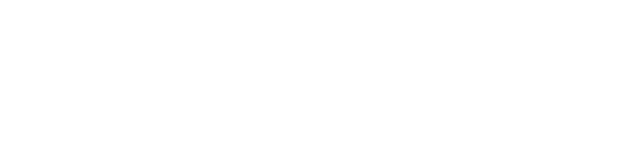
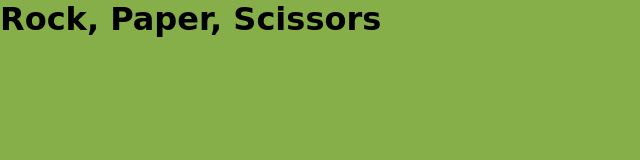
Before and after one commit to KnutHojeberg/project-2-javascript, a plain HTML site: page index.html in a window 1280 px wide. Shown: the whole page, without its empty margins (0-640 px from the left). Drawn offline with Linux system fonts and the light colour scheme.

Commit message:
head set and font set

```diff
--- a/assets/css/style.css
+++ b/assets/css/style.css
@@ -0,0 +1,12 @@
+@import url('https://fonts.googleapis.com/css2?family=Lato:ital,wght@1,300&family=Oswald:wght@300&display=swap');
+
+* {
+    padding: 0;
+    margin: 0;
+    border: 0;
+}
+
+body {
+    font-family: 'Alkatra', cursive, sans-serif;
+    background-color: #86af49;
+}
--- a/index.html
+++ b/index.html
@@ -1,14 +1,25 @@
 <!DOCTYPE html>
 <html lang="en">
+
 <head>
     <meta charset="UTF-8">
     <meta http-equiv="X-UA-Compatible" content="IE=edge">
     <meta name="viewport" content="width=device-width, initial-scale=1.0">
+
+    <!-- font awsome google fonts -->
+    <link href="https://fonts.googleapis.com/css2?family=Lato:ital,wght@1,300&family=Oswald:wght@300&display=swap"
+        rel="stylesheet">
     <link rel="stylesheet" href="assets/css/style.css">
-    <title>Document</title>
+    <title>RPS Game</title>
 </head>
+
 <body>
+
+    <div id="header">
+        <h1>Rock, Paper, Scissors</h1>
+    </div>
 
     <script src="assets/js/script.js"></script>
 </body>
+
 </html>
```
